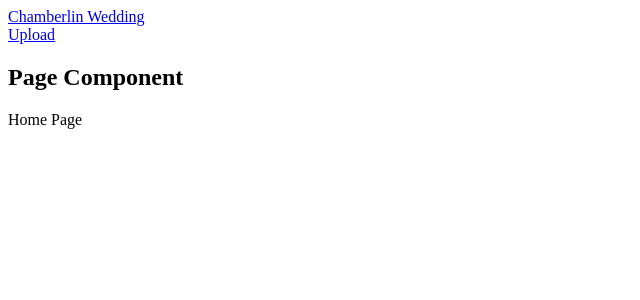
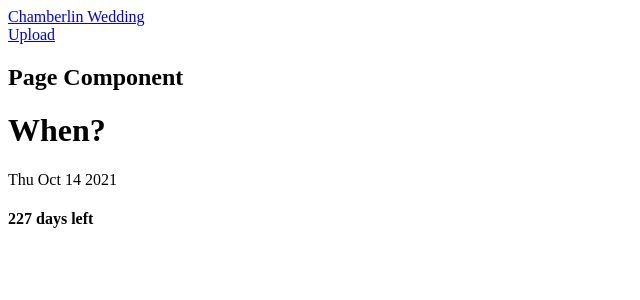
Before and after one commit to kechamberlin/chamberlin-wedding, a Next.js app in the folder frontend/: page / in a window 1280 px wide. Shown: the top 300 px of the page, without its empty margins (0-640 px from the left). Built offline with nearby package versions, Linux system fonts and the light colour scheme.

Commit message:
Deleted Home Page div, added h1, p, and h4 tags displaying the weddingString and daysLeft variables.

```diff
--- a/frontend/pages/index.js
+++ b/frontend/pages/index.js
@@ -1,5 +1,4 @@
 export default function HomePage() {
-  return <div>Home Page</div>;
   const today = new Date();
   const wedding = new Date('October 14, 2021');
   const weddingString = wedding.toDateString();
@@ -15,4 +14,11 @@ export default function HomePage() {
   const oneDay = 1000 * 60 * 60 * 24;
   const daysLeft = Math.ceil((wedding.getTime() - today.getTime()) / oneDay);
 
+  return (
+    <>
+      <h1>When?</h1>
+      <p>{weddingString}</p>
+      <h4>{daysLeft} days left</h4>
+    </>
+  );
 }
```
